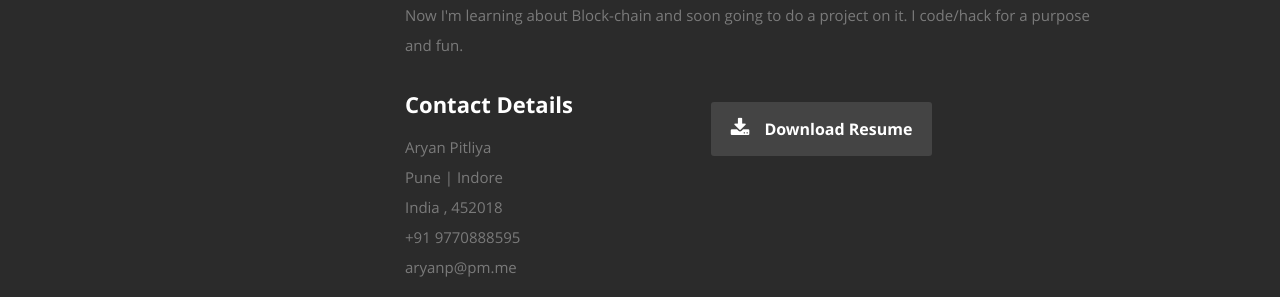
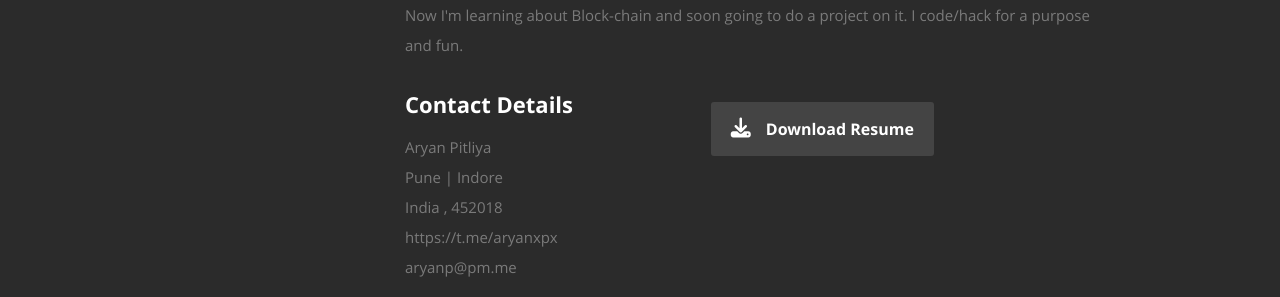
Before and after one commit to aryanxp/about, a React (Create React App) app: page / in a window 1280 px wide. Shown: the part 1118-1415 px from the top of the page. Built offline with nearby package versions, Linux system fonts and the light colour scheme.

Commit message:
added telegram and imporved icons

```diff
--- a/public/index.html
+++ b/public/index.html
@@ -11,6 +11,7 @@
   <link rel="stylesheet" href="%PUBLIC_URL%/css/layout.css">
   <link rel="stylesheet" href="%PUBLIC_URL%/css/media-queries.css">
   <link rel="stylesheet" href="%PUBLIC_URL%/css/magnific-popup.css">
+  <script src="https://kit.fontawesome.com/e9c15e4899.js" crossorigin="anonymous"></script>
 
 
   <title>Aryan's Portfolio</title>
--- a/public/resumeData.json
+++ b/public/resumeData.json
@@ -7,7 +7,7 @@
     "bio": "Hi there! I am Aryan! Wrote my first program when I was 13 (a shutdown virus) and since then I've been hacking and creating. I then started learning pentesting (before watching Mr. Robot :) and also did hack into the main computer of my school and into my college website (I am not a certified hacker though, but they have no proof of that so..:). During college, I made various interesting projects (like Stock Price Prediction, Face mask detection, etc.). Simultaneously worked on native projects using React & React-Native (like MRDb - fav & ongoing,COVID tracker,Chathouse v2,etc.) Now I'm learning about Block-chain and soon going to do a project on it. I code/hack for a purpose and fun.",
     "contactmessage": "You can contact me using this form:",
     "email": "aryanp@pm.me",
-    "phone": "+91 9770888595",
+    "phone": "https://t.me/aryanxpx",
     "address": {
       "street": "Pune | Indore",
       "city": "India",
@@ -20,32 +20,42 @@
       {
         "name": "github",
         "url": "https://github.com/aryanxp",
-        "className": "fa fa-github"
+        "className": "fab fa-github"
       },
       {
         "name": "linkedin",
         "url": "https://www.linkedin.com/in/aryanxp",
-        "className": "fa fa-linkedin"
+        "className": "fab fa-linkedin"
+      },
+      {
+        "name": "Telegram",
+        "url": "https://t.me/aryanxpx/",
+        "className": "fab fa-telegram-plane"
+      },
+      {
+        "name": "Discord",
+        "url": "https://discord.gg/5bahqbzv",
+        "className": "fab fa-discord"
       },
       {
         "name": "stack-overflow",
         "url": "https://stackoverflow.com/users/9617417/aryan",
-        "className": "fa fa-stack-overflow"
+        "className": "fab fa-stack-overflow"
       },
       {
         "name": "instagram",
         "url": "https://www.instagram.com/aryanxpx/",
-        "className": "fa fa-instagram"
+        "className": "fab fa-instagram"
       },
       {
         "name": "twitter",
         "url": "https://twitter.com/aryanxp/",
-        "className": "fa fa-twitter"
+        "className": "fab fa-twitter"
       },
       {
         "name": "Spoptify",
         "url": "https://open.spotify.com/user/wgyzxdo5nnemyhu7sych95nk7",
-        "className": "fa fa-music"
+        "className": "fab fa-spotify"
       }
     ]
   },
@@ -82,31 +92,31 @@
     "skills": [
       {
         "name": "Python",
-        "level": "85%"
+        "level": "80%"
       },
       {
         "name": "JavaScript | ReactJs | Nextjs",
-        "level": "75%"
+        "level": "65%"
       },
       {
         "name": "Machine Learning | Deep Learning",
-        "level": "65%"
+        "level": "60%"
       },
       {
         "name": "SQL | AWS | MongoDB",
-        "level": "65%"
+        "level": "50%"
       },
       {
-        "name": "Ethical Hacking | Linux | MacOS",
+        "name": "Ethical Hacking | Linux | MacOS | Batch | Bash | Zsh",
         "level": "70%"
       },
       {
         "name": "Git",
-        "level": "70%"
+        "level": "65%"
       },
       {
-        "name": "CSS | Tailwind | Sass",
-        "level": "60%"
+        "name": "CSS | Tailwind | Sass | HTML | PHP",
+        "level": "80%"
       }
     ]
   },
```
Also changed, not shown: 1 other file (tests, documents, lock files or other folders).
